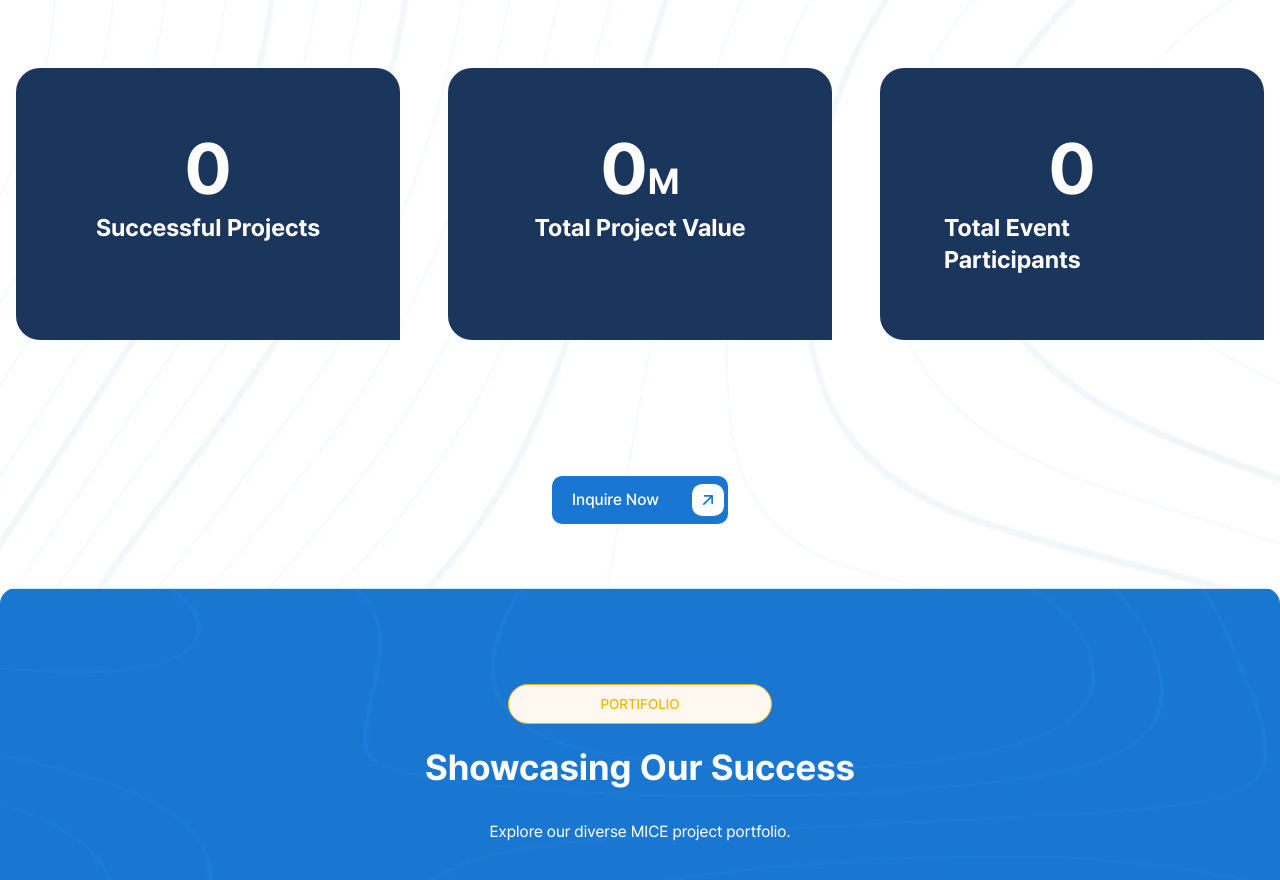
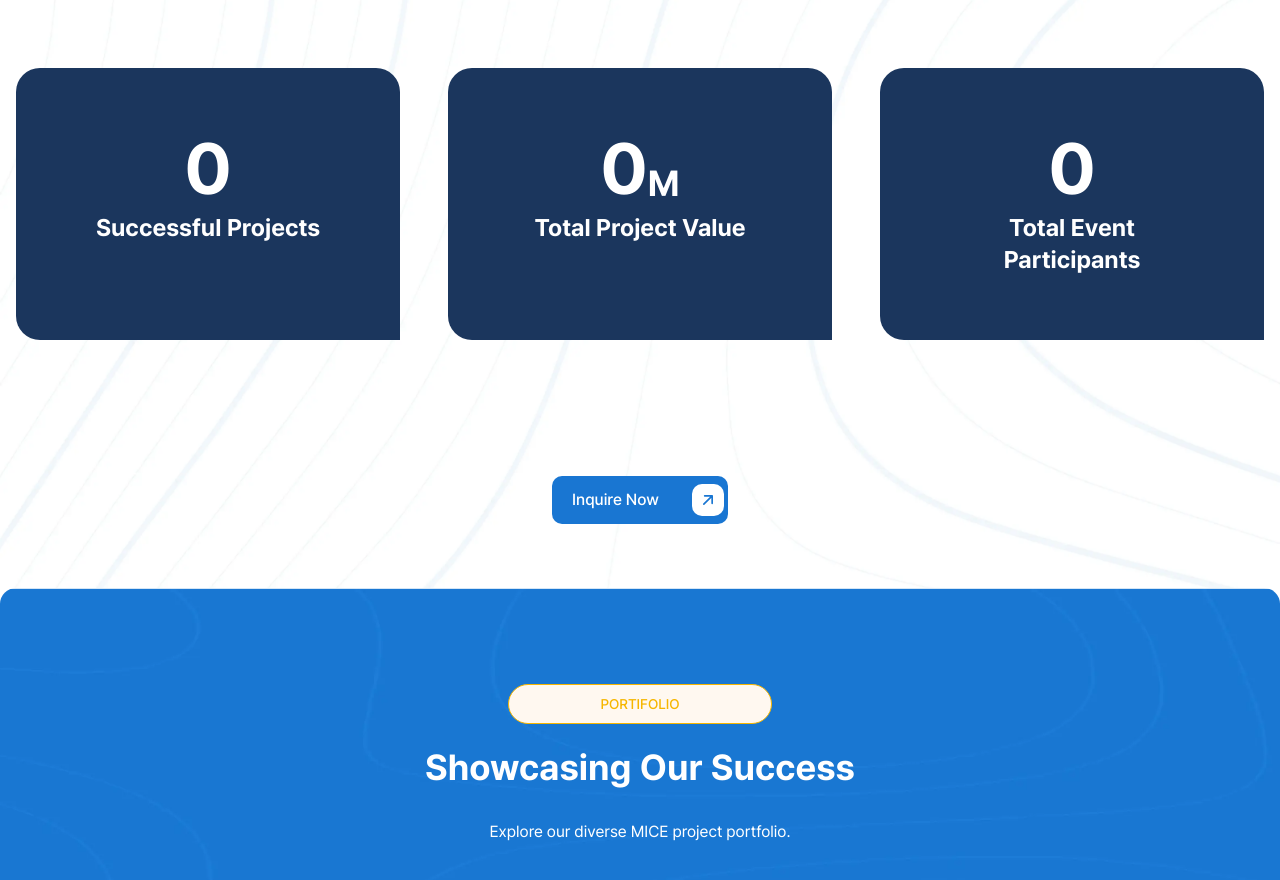
Before and after one commit to callmedukey/the-ace-tour, a Next.js app: page /en/mice-solutions in a window 1280 px wide. Shown: the part 3460-4340 px from the top of the page. Built offline with nearby package versions, Linux system fonts and the light colour scheme; no server answers; the database is empty; what drizzle-zod would draw is missing.

Commit message:
text fix

```diff
--- a/app/[locale]/mice-solutions/components/mice-consulting.tsx
+++ b/app/[locale]/mice-solutions/components/mice-consulting.tsx
@@ -154,13 +154,15 @@ const MiceConsulting = async () => {
             transition={{ duration: 0.5 }}
             className="flex flex-col items-center bg-[#1B365D] text-white rounded-3xl rounded-br-none p-16"
           >
-            <span className="text-2xl font-bold">
+            <span className="text-2xl font-bold flex items-end">
               <span className="text-7xl">
                 <NumberTicker value={parseInt(item.number.toString())} />
               </span>
               <span className="text-4xl">{item.suffix}</span>
             </span>
-            <span className="text-2xl font-bold mt-2">{item.title}</span>
+            <span className="text-2xl font-bold mt-2 text-center">
+              {item.title}
+            </span>
           </motion.li>
         ))}
       </ul>
```
